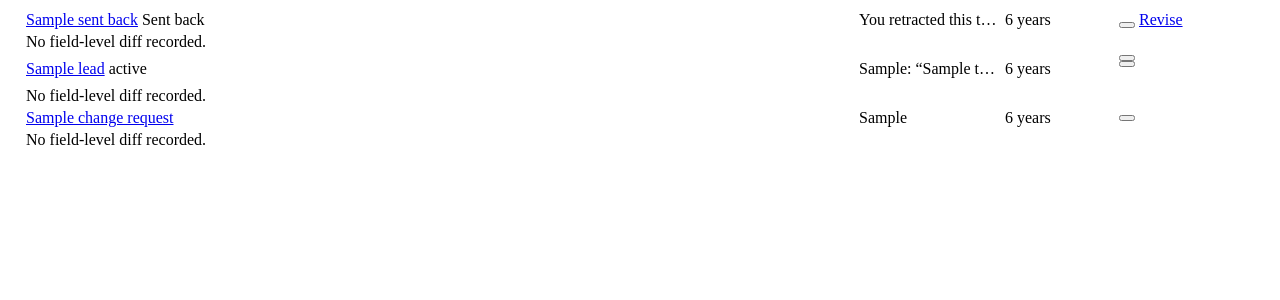
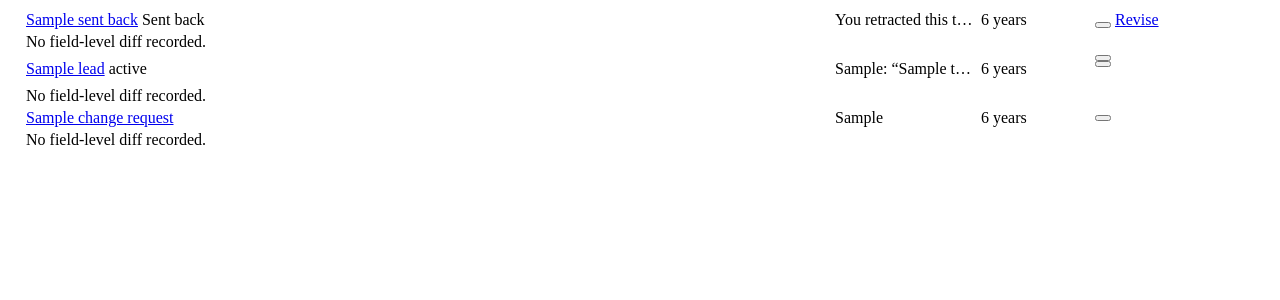
Before and after one commit to mattivaisanen/netbox-change-approval, a Django app: template netbox_change_approval/templates/netbox_change_approval/dashboard_widget.html in a window 1280 px wide. Shown: the top 300 px of the page. Run offline with Django 3.2, Linux system fonts and the light colour scheme; the template is opened without the code that fills it: most values are stand-ins (such as "Sample title", 1, 10 or a date in 2020).

Commit message:
Pending Approvals widget: keep Reject visible with the wider padding
The extra right padding pushed the Reject button past the widget's
fixed-width button column, where it was clipped. Widen that column, and
never clip the last cell's buttons in the widget or the inbox.

Co-Authored-By: Claude Opus 5.5 (1M context) <noreply@anthropic.com>

```diff
--- a/netbox_change_approval/templates/netbox_change_approval/dashboard_widget.html
+++ b/netbox_change_approval/templates/netbox_change_approval/dashboard_widget.html
@@ -10,11 +10,13 @@
   /* Buttons and text line up with the card header, not flush to the edge. */
   .nbca-widget > tbody > tr > :first-child { padding-left: var(--tblr-card-cap-padding-x, 1rem); }
   .nbca-widget > tbody > tr > :last-child { padding-right: var(--tblr-card-cap-padding-x, 1rem); }
+  /* Never clip the row buttons, even if the column is too narrow. */
+  .nbca-widget > tbody > tr:not(.nbca-quick) > td:last-child { overflow: visible; }
 </style>
 {% include 'netbox_change_approval/inc/quick_toggle.html' %}
 <table class="table table-sm table-hover mb-0 align-middle nbca-widget">
   {# Fixed widths: opening a quick view must not move the other columns. #}
-  <colgroup><col><col style="width: 9rem;"><col style="width: 7rem;"><col style="width: 9.5rem;"></colgroup>
+  <colgroup><col><col style="width: 9rem;"><col style="width: 7rem;"><col style="width: 11rem;"></colgroup>
   <tbody>
     {% for cr in sent_back %}
     <tr>
--- a/netbox_change_approval/templates/netbox_change_approval/inbox.html
+++ b/netbox_change_approval/templates/netbox_change_approval/inbox.html
@@ -28,6 +28,7 @@
     /* Line the row text and buttons up with the card header's title and buttons. */
     .nbca-inbox .nbca-rows > * > tr > :first-child { padding-left: var(--tblr-card-cap-padding-x, 1rem); }
     .nbca-inbox .nbca-rows > * > tr > :last-child { padding-right: var(--tblr-card-cap-padding-x, 1rem); }
+    .nbca-inbox .nbca-rows > tbody > tr:not(.nbca-quick) > td:last-child { overflow: visible; }
   </style>
   {% include 'netbox_change_approval/inc/quick_toggle.html' %}
 {% endblock %}
```
